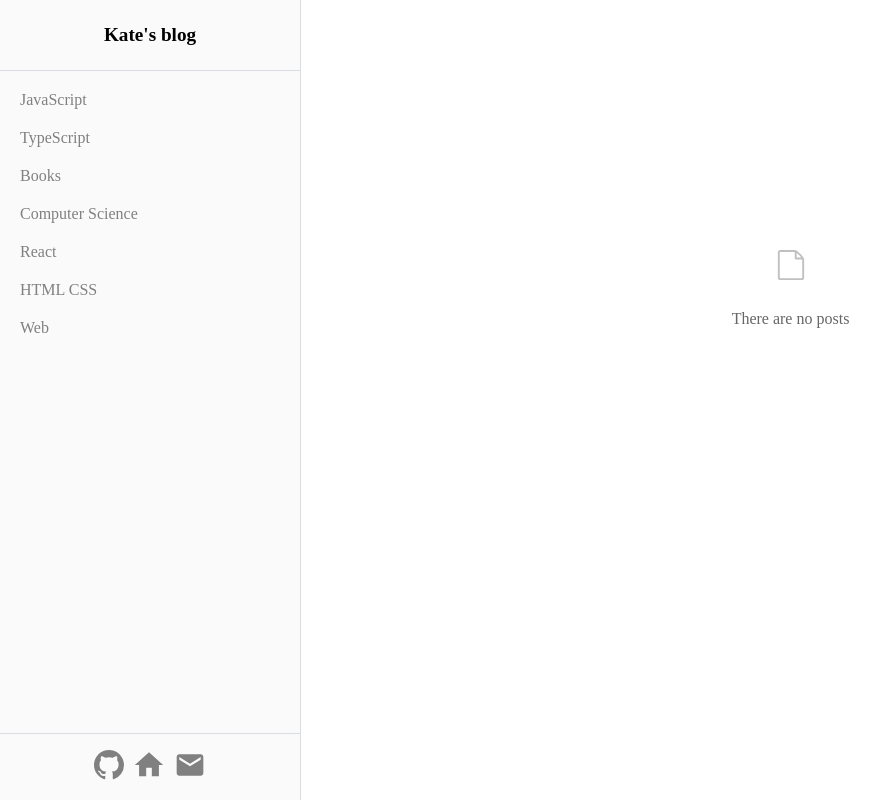
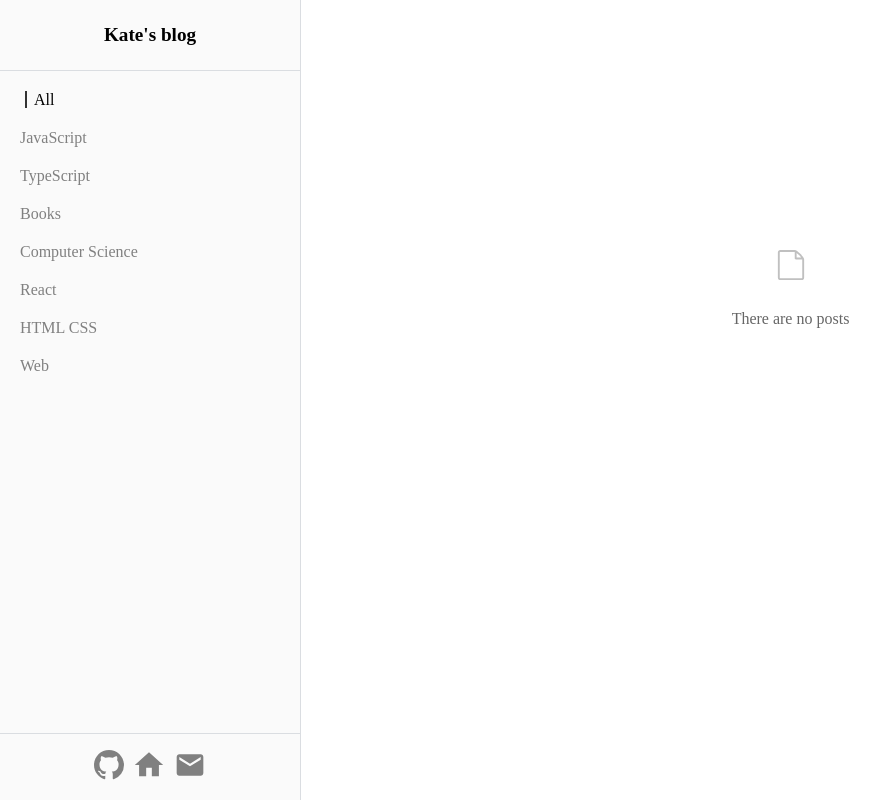
Before and after one commit to parkjisu6239/blog, a React (Create React App) app: page /post/All/learn-js.md in a window 1280 px wide. Shown: the whole page, without its empty margins (0-892 px from the left). Built offline with nearby package versions, Linux system fonts and the light colour scheme.

Commit message:
[MOD] Add All category

```diff
--- a/src/assets/posts/info.js
+++ b/src/assets/posts/info.js
@@ -1,7 +1,20 @@
 export const postInfo = {
+  All: [],
   JavaScript: [
     {
       createdAt: "2022-07-03",
+      fileName: "learn-js.md",
+      title: "자스를 배워보자 Object vs Map",
+      desc: "js를 배워봅시다.",
+    },
+    {
+      createdAt: "2022-07-02",
+      fileName: "learn-js2.md",
+      title: "자스를 배워보자 Object vs Map2222",
+      desc: "js를 배워봅시다22222.",
+    },
+    {
+      createdAt: "2022-07-01",
       fileName: "learn-js.md",
       title: "자스를 배워보자 Object vs Map",
       desc: "js를 배워봅시다.",
@@ -43,13 +56,13 @@ export const postInfo = {
       desc: "js를 배워봅시다.",
     },
     {
-      createdAt: "2022-07-02",
+      createdAt: "2022-06-02",
       fileName: "learn-js2.md",
       title: "자스를 배워보자 Object vs Map2222",
       desc: "js를 배워봅시다22222.",
     },
     {
-      createdAt: "2022-07-03",
+      createdAt: "2021-07-03",
       fileName: "learn-js.md",
       title: "자스를 배워보자 Object vs Map",
       desc: "js를 배워봅시다.",
@@ -61,19 +74,7 @@ export const postInfo = {
       desc: "js를 배워봅시다22222.",
     },
     {
-      createdAt: "2022-07-03",
-      fileName: "learn-js.md",
-      title: "자스를 배워보자 Object vs Map",
-      desc: "js를 배워봅시다.",
-    },
-    {
-      createdAt: "2022-07-02",
-      fileName: "learn-js2.md",
-      title: "자스를 배워보자 Object vs Map2222",
-      desc: "js를 배워봅시다22222.",
-    },
-    {
-      createdAt: "2022-07-03",
+      createdAt: "2022-03-03",
       fileName: "learn-js.md",
       title: "자스를 배워보자 Object vs Map",
       desc: "js를 배워봅시다.",
--- a/src/components/organisms/Category/Category.jsx
+++ b/src/components/organisms/Category/Category.jsx
@@ -60,9 +60,10 @@ const postListCss = css`
 
 const Category = () => {
   const { category } = useParams();
-  const posts = postInfo[category].reverse();
+  let pagePerPost = 5;
+  let posts = postInfo[category].reverse();
+  const [page, setPage] = useState(1);
   let mdPath;
-  const [page, setPage] = useState(1);
 
   if (posts == null) {
     return <Empty />;
@@ -73,7 +74,16 @@ const Category = () => {
   };
 
   try {
-    mdPath = require(`assets/posts/${category}/README.md`);
+    if (category === "All") {
+      posts = Object.values(postInfo).reduce(
+        (prev, cur) => [...prev, ...cur],
+        []
+      )
+      posts.sort((a, b) => new Date(a.createdAt) - new Date(b.createdAt))
+      pagePerPost = 7
+    } else {
+      mdPath = require(`assets/posts/${category}/README.md`);
+    }
   } catch {
     return <Empty />;
   }
@@ -81,18 +91,19 @@ const Category = () => {
   return (
     <article className={categoryCss}>
       <h1 className={titleCss}>{category.replace("-", " ")}</h1>
-      <section className={categoryDecsCss}>
+      {mdPath && <section className={categoryDecsCss}>
         <MarkDown mdPath={mdPath} />
-      </section>
+      </section>}
       <section className={postListWrapperCss}>
         <span className={postCountCss}>{posts.length} posts</span>
         <div className={postListCss}>
-          {posts.slice((page - 1) * 5, page * 5).map((post, idx) => {
+          {posts.slice((page - 1) * pagePerPost, page * pagePerPost).map(
+            (post, idx) => {
             return <PostThumbnail category={category} post={post} key={idx} />;
           })}
         </div>
         <Pagination
-          count={Math.ceil(posts.length / 5)}
+          count={Math.ceil(posts.length / pagePerPost)}
           page={page}
           onChange={changePage}
           shape="rounded"
```
